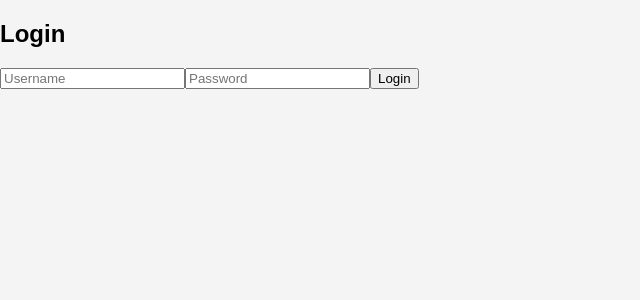
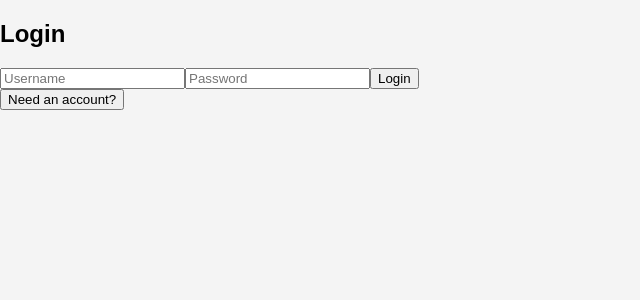
Before and after one commit to wpc3/SmurfBusExpensesFrontEnd, a React (Create React App) app: page / in a window 1280 px wide. Shown: the top 300 px of the page, without its empty margins (0-640 px from the left). Built offline with nearby package versions, Linux system fonts and the light colour scheme.

Commit message:
got login/signup page working

```diff
--- a/src/App.js
+++ b/src/App.js
@@ -12,13 +12,15 @@ import ExpensesByMonthYear from './components/ExpensesByMonthYear';
 import ExpensesByYear from './components/ExpensesByYear';
 import ExpensesByCategory from './components/ExpensesByCategory';
 import LoginPage from './components/LoginPage';
+import SignupForm from './components/SignUpFrom';
+import AuthPage from './components/AuthPage';
 import './style.css';
 
 function App() {
   return (
     <Router>
       <Routes>
-        <Route path="/" element={<LoginPage />}/>
+        <Route path="/" element={<AuthPage />}/>
         <Route path="/home" element={<Layout />}>
           {/* <Route index element={<Home />} /> */}
           <Route path="create" element={<CreateExpense />} />
--- /dev/null
+++ b/src/components/AuthPage.jsx
@@ -0,0 +1,28 @@
+import { useState } from "react";
+import LoginForm from "./LoginPage";
+import SignupForm from "./SignUpFrom";
+import { useNavigate } from "react-router-dom";
+
+export default function AuthPage() {
+    const [showLogin, setShowLogin] = useState(true);
+    const navigate = useNavigate(); // Hook for navigation
+
+    const handleAuthSuccess = (userData) => {
+      console.log("Logged in user:", userData);
+      // Save user info or token here if needed
+      navigate("/home"); // Redirect to Home
+    };
+
+    return (
+      <div>
+        {showLogin ? (
+          <LoginForm onLoginSuccess={handleAuthSuccess} />
+        ) : (
+          <SignupForm onSignupSuccess={handleAuthSuccess} />
+        )}
+        <button onClick={() => setShowLogin(!showLogin)}>
+          {showLogin ? "Need an account?" : "Already have an account?"}
+        </button>
+      </div>
+    );
+  }
```
